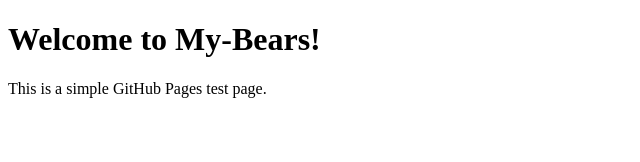
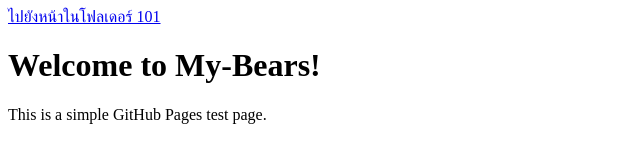
Before and after one commit to TEamm7/My-Bears, a plain HTML site: page index.html in a window 1280 px wide. Shown: the whole page, without its empty margins (0-640 px from the left). Drawn offline with Linux system fonts and the light colour scheme.

Commit message:
Update index.html

```diff
--- a/index.html
+++ b/index.html
@@ -4,6 +4,8 @@
     <meta charset="UTF-8">
     <meta name="viewport" content="width=device-width, initial-scale=1.0">
     <title>My Bears Project</title>
+    <a href="101/my-page.html">ไปยังหน้าในโฟลเดอร์ 101</a>
+
 </head>
 <body>
     <h1>Welcome to My-Bears!</h1>
```
